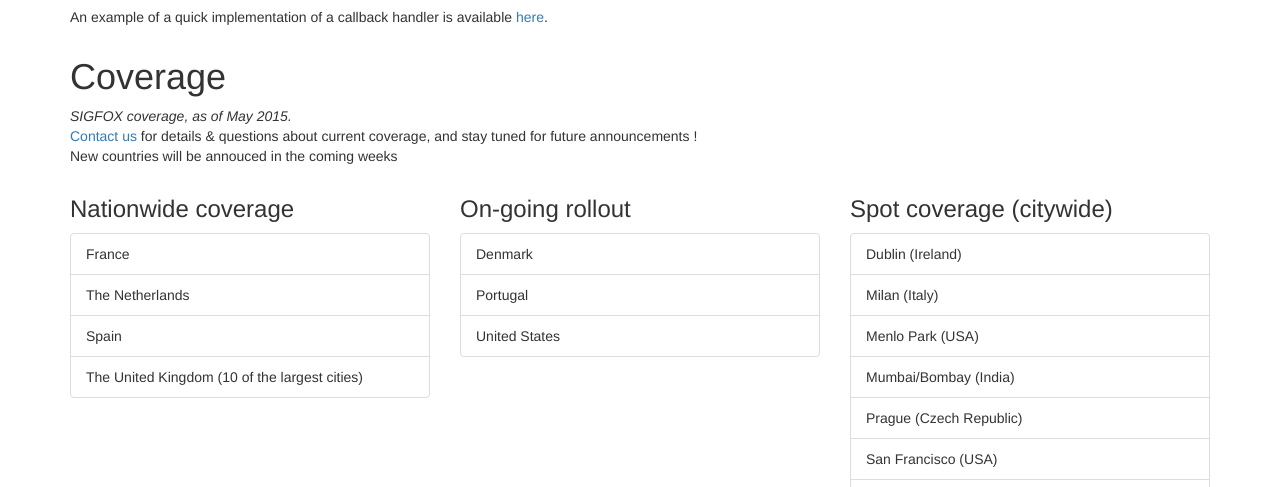
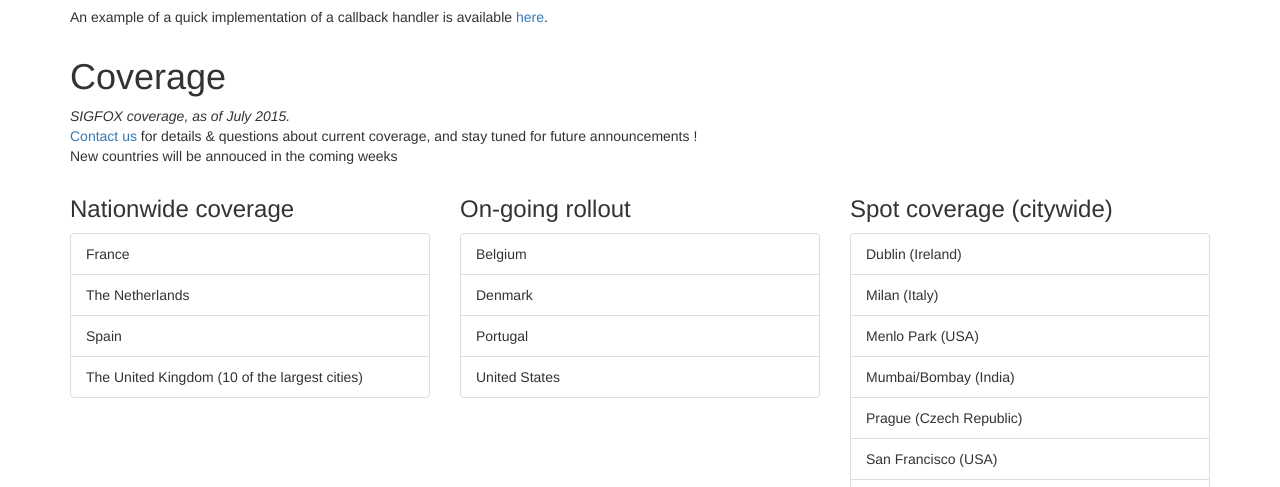
Before and after one commit to sigfox/makers.sigfox.com, a Jekyll site: the page built from index.html, in a window 1280 px wide and 900 px high, scrolled down 5307 px. Shown: the part 152-639 px from the top of the window. Built offline with Jekyll 4.4.1, drawn with Linux system fonts in a browser that asks for light colours.

Commit message:
Update coverage : add Belgium rollout

```diff
--- a/index.html
+++ b/index.html
@@ -482,7 +482,7 @@
   <section id="coverage">
     <h1>Coverage</h1>
     <p>
-      <i>SIGFOX coverage, as of May 2015.</i><br />
+      <i>SIGFOX coverage, as of July 2015.</i><br />
       <a href="#contact">Contact us</a> for details & questions about current coverage, and stay tuned for future announcements ! <br />
       New countries will be annouced in the coming weeks
     </p>
@@ -499,6 +499,7 @@
       <div class="col-sm-4">
         <h3>On-going rollout</h3>
         <div class="list-group">
+          <p class="list-group-item">Belgium</p>
           <p class="list-group-item">Denmark</p>
           <p class="list-group-item">Portugal</p>
           <p class="list-group-item">United States</p>
```
